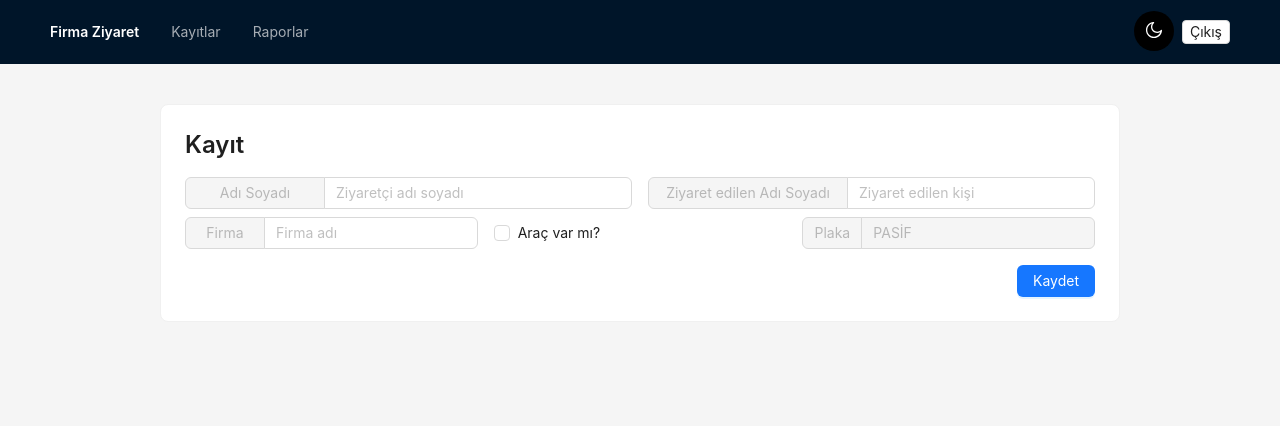
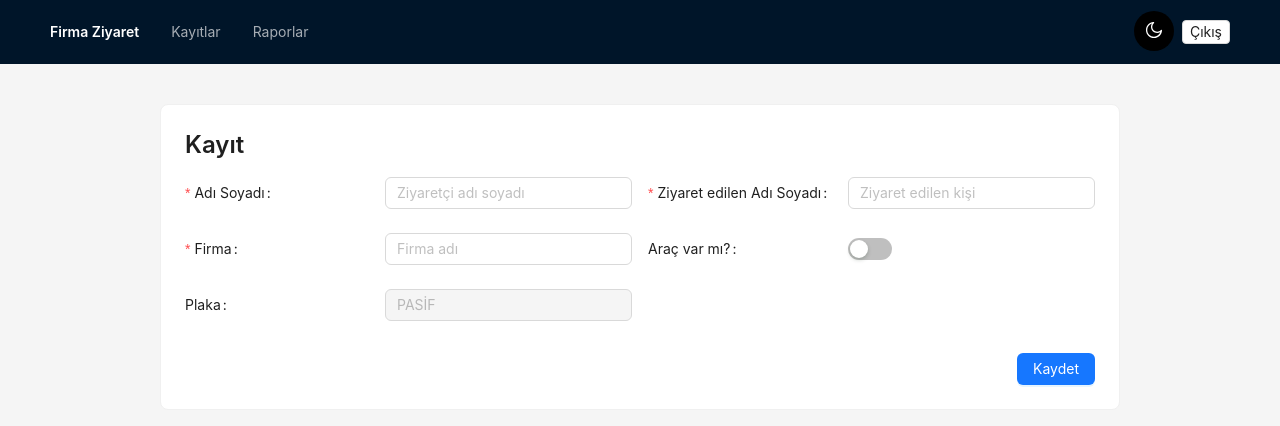
Before and after one commit to doganmus/firma-ziyaretci-kayit, a React (Vite) app in the folder frontend/: page /new in a window 1280 px wide. Shown: the top 426 px of the page. Built offline with nearby package versions, Linux system fonts and the light colour scheme; no server answers; sample sign-in values are in the browser's storage.

Commit message:
fix(visit-form): modern horizontal AntD form with Switch; dynamic plate enable/validate; remove disabled label buttons

```diff
--- a/frontend/src/pages/VisitForm.tsx
+++ b/frontend/src/pages/VisitForm.tsx
@@ -1,6 +1,6 @@
-import { useState } from 'react'
+import React, { useState } from 'react'
 import { api } from '../api/client'
-import { Form, Input, Checkbox, Button, Card, Typography, Alert, Space, Row, Col } from 'antd'
+import { Form, Input, Switch, Button, Card, Typography, Alert, Row, Col } from 'antd'
 
 const TR_PLATE_REGEX = /^(0[1-9]|[1-7][0-9]|80|81)[A-Z]{1,3}[0-9]{2,4}$/
 
@@ -48,71 +48,70 @@ export default function VisitForm() {
         {message && <Alert type={message.type} message={message.text} style={{ marginBottom: 16 }} />}
         <Form<FormValues>
           form={form}
-          layout="vertical"
+          layout="horizontal"
+          labelCol={{ flex: '200px' }}
+          labelAlign="left"
           onFinish={onFinish}
           initialValues={{ has_vehicle: false }}
         >
-          <Row gutter={[16, 8]} align="middle">
+          <Row gutter={[16, 8]}>
             <Col xs={24} md={12}>
-              <Space.Compact block>
-                <Button disabled style={{ width: 140, textAlign: 'left' }}>Adı Soyadı</Button>
-                <Form.Item name="visitor_full_name" rules={[{ required: true, message: 'Adı Soyadı gerekli' }]} style={{ flex: 1, marginBottom: 0 }}>
+              <Form.Item label="Adı Soyadı" name="visitor_full_name" rules={[{ required: true, message: 'Adı Soyadı gerekli' }]}>
                 <Input placeholder="Ziyaretçi adı soyadı" />
               </Form.Item>
-              </Space.Compact>
             </Col>
             <Col xs={24} md={12}>
-              <Space.Compact block>
-                <Button disabled style={{ width: 200, textAlign: 'left' }}>Ziyaret edilen Adı Soyadı</Button>
-                <Form.Item name="visited_person_full_name" rules={[{ required: true, message: 'Ziyaret edilen kişi gerekli' }]} style={{ flex: 1, marginBottom: 0 }}>
+              <Form.Item label="Ziyaret edilen Adı Soyadı" name="visited_person_full_name" rules={[{ required: true, message: 'Ziyaret edilen kişi gerekli' }]}>
                 <Input placeholder="Ziyaret edilen kişi" />
               </Form.Item>
-              </Space.Compact>
             </Col>
           </Row>
 
-          <Row gutter={[16, 8]} align="middle" style={{ marginTop: 8 }}>
-            <Col xs={24} md={8}>
-              <Space.Compact block>
-                <Button disabled style={{ width: 80, textAlign: 'left' }}>Firma</Button>
-                <Form.Item name="company_name" rules={[{ required: true, message: 'Firma gerekli' }]} style={{ flex: 1, marginBottom: 0 }}>
+          <Row gutter={[16, 8]}>
+            <Col xs={24} md={12}>
+              <Form.Item label="Firma" name="company_name" rules={[{ required: true, message: 'Firma gerekli' }]}>
                 <Input placeholder="Firma adı" />
               </Form.Item>
-              </Space.Compact>
             </Col>
-            <Col xs={24} md={8}>
-              <Space align="center">
-                <Form.Item name="has_vehicle" valuePropName="checked" style={{ marginBottom: 0 }}>
-                  <Checkbox>Araç var mı?</Checkbox>
+            <Col xs={24} md={12}>
+              <Form.Item label="Araç var mı?" name="has_vehicle" valuePropName="checked">
+                <Switch />
               </Form.Item>
-              </Space>
             </Col>
-            <Col xs={24} md={8}>
-              <Space.Compact block>
-                <Button disabled style={{ width: 60, textAlign: 'left' }}>Plaka</Button>
+          </Row>
+
+          <Row gutter={[16, 8]}>
+            <Col xs={24} md={12}>
+              <Form.Item shouldUpdate noStyle>
+                {({ getFieldValue }) => {
+                  const hasVehicle = !!getFieldValue('has_vehicle')
+                  return (
                     <Form.Item
+                      label="Plaka"
                       name="vehicle_plate"
-                  style={{ flex: 1, marginBottom: 0 }}
-                  shouldUpdate={false}
-                  rules={[{
+                      validateFirst
+                      rules={[
+                        {
                           validator: (_, value) => {
-                      const hasVehicle = form.getFieldValue('has_vehicle') as boolean
+                            if (!hasVehicle) return Promise.resolve()
                             const v = (value ?? '').toString().replace(/\s+/g, '').toUpperCase()
-                      if (!hasVehicle) return Promise.resolve()
                             if (!v) return Promise.reject(new Error('Plaka gerekli'))
                             return TR_PLATE_REGEX.test(v)
                               ? Promise.resolve()
                               : Promise.reject(new Error('Plaka formatı geçersiz (örn. 34ABC1234)'))
-                    }
-                  }]}
+                          },
+                        },
+                      ]}
                     >
-                  <Input placeholder={form.getFieldValue('has_vehicle') ? 'Örn: 34ABC1234' : 'PASİF'} disabled={!form.getFieldValue('has_vehicle')} onChange={(e) => { e.target.value = e.target.value.toUpperCase() }} />
+                      <Input placeholder={hasVehicle ? 'Örn: 34ABC1234' : 'PASİF'} disabled={!hasVehicle} />
                     </Form.Item>
-              </Space.Compact>
+                  )
+                }}
+              </Form.Item>
             </Col>
           </Row>
 
-          <div style={{ display: 'flex', justifyContent: 'flex-end', marginTop: 16 }}>
+          <div style={{ display: 'flex', justifyContent: 'flex-end', marginTop: 8 }}>
             <Button type="primary" htmlType="submit" loading={loading}>Kaydet</Button>
           </div>
         </Form>
```
Lines whose indentation alone changed are shown as unchanged.
